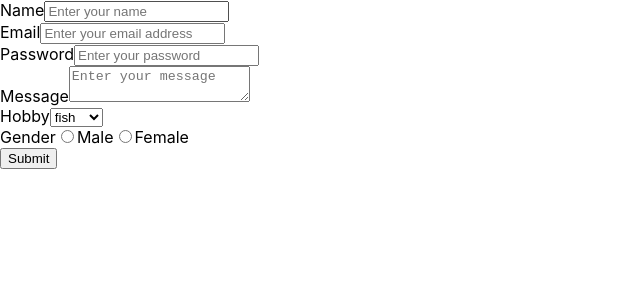
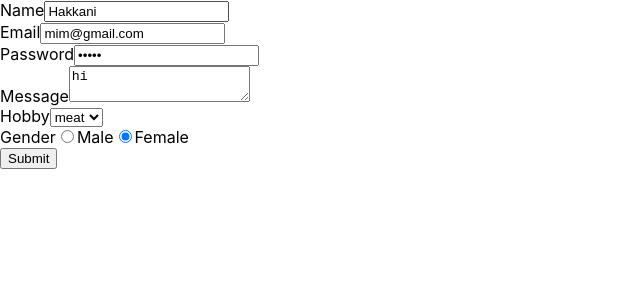
Before and after one commit to Mim-Hakkani/React_all_in_One, a React (Create React App) app: page / in a window 1280 px wide. Shown: the top 300 px of the page, without its empty margins (0-640 px from the left). Built offline with nearby package versions, Linux system fonts and the light colour scheme.

Commit message:
add the default value in react hook form

```diff
--- a/src/components/form/ReactHookForm.js
+++ b/src/components/form/ReactHookForm.js
@@ -6,12 +6,18 @@ const ReactHookForm  = () => {
     register,
     handleSubmit,
     formState: { errors },
-  } = useForm();
+  } = useForm({
+    defaultValues:{
+     name:"Hakkani",
+     email:"mim@gmail.com",
+     password:"12345",
+     gender:'female',
+     messages:'hi',
+     hobby:"meat"
 
-  const [name, setName] = useState('');
-  const [email, setEmail] = useState('');
-  const [password, setPassword] = useState('');
-  const [message, setMessage] = useState('');
+    }
+  });
+
 
   const handleFormSubmit = (data) => {
     console.log(data);
@@ -105,8 +111,6 @@ const ReactHookForm  = () => {
           id="male"
           name="gender"
           value="male"
-        //   checked={gender === 'male'}
-        //   onChange={(e) => setGender(e.target.value)}
           {...register('gender', {required: true})}
         />
         <label htmlFor="male">Male</label>
@@ -115,8 +119,6 @@ const ReactHookForm  = () => {
           id="female"
           name="gender"
           value="female"
-        //   checked={gender === 'female'}
-        //   onChange={(e) => setGender(e.target.value)}
           {...register('gender', {required: true})}
         />
         <label htmlFor="female">Female</label>
```
